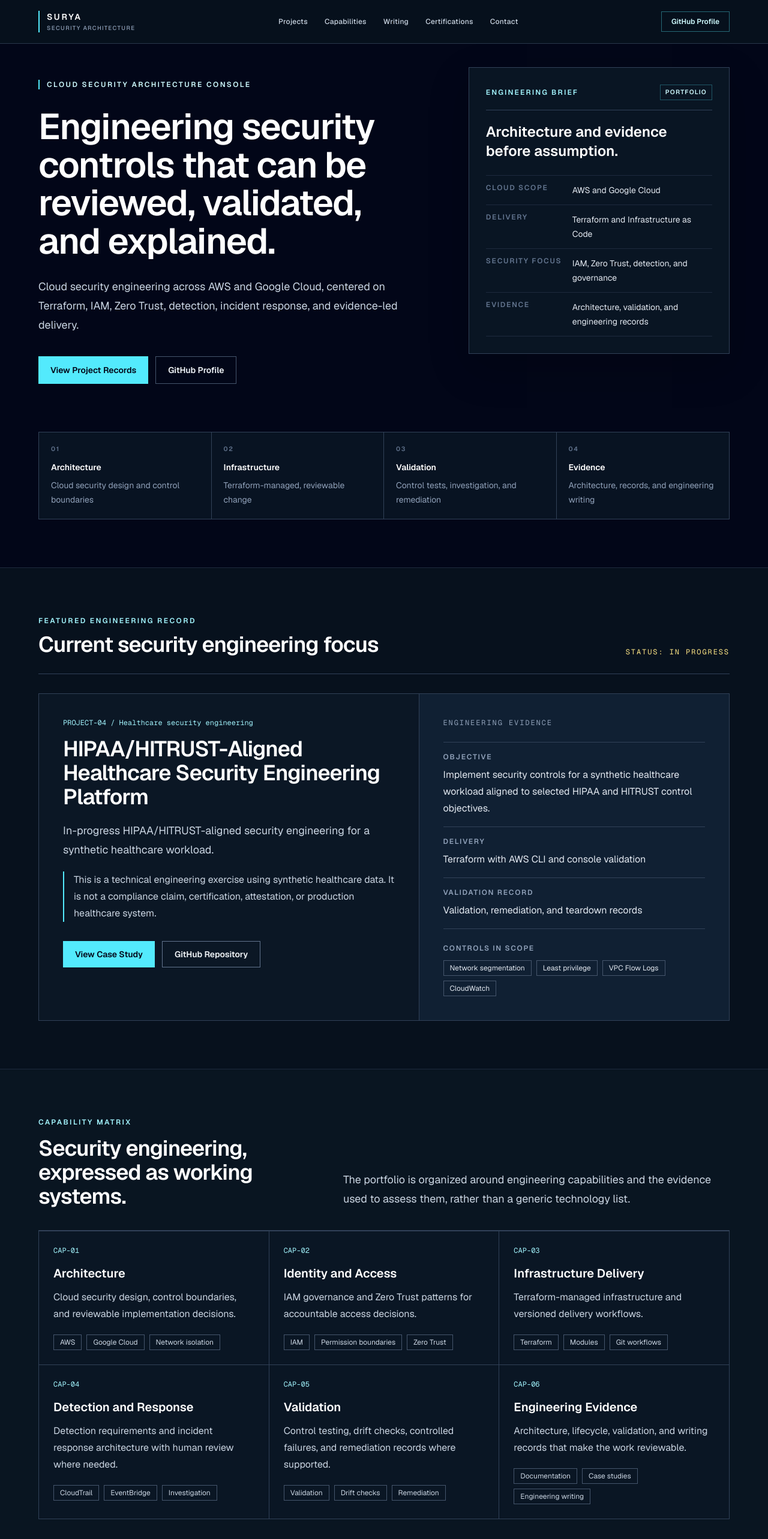
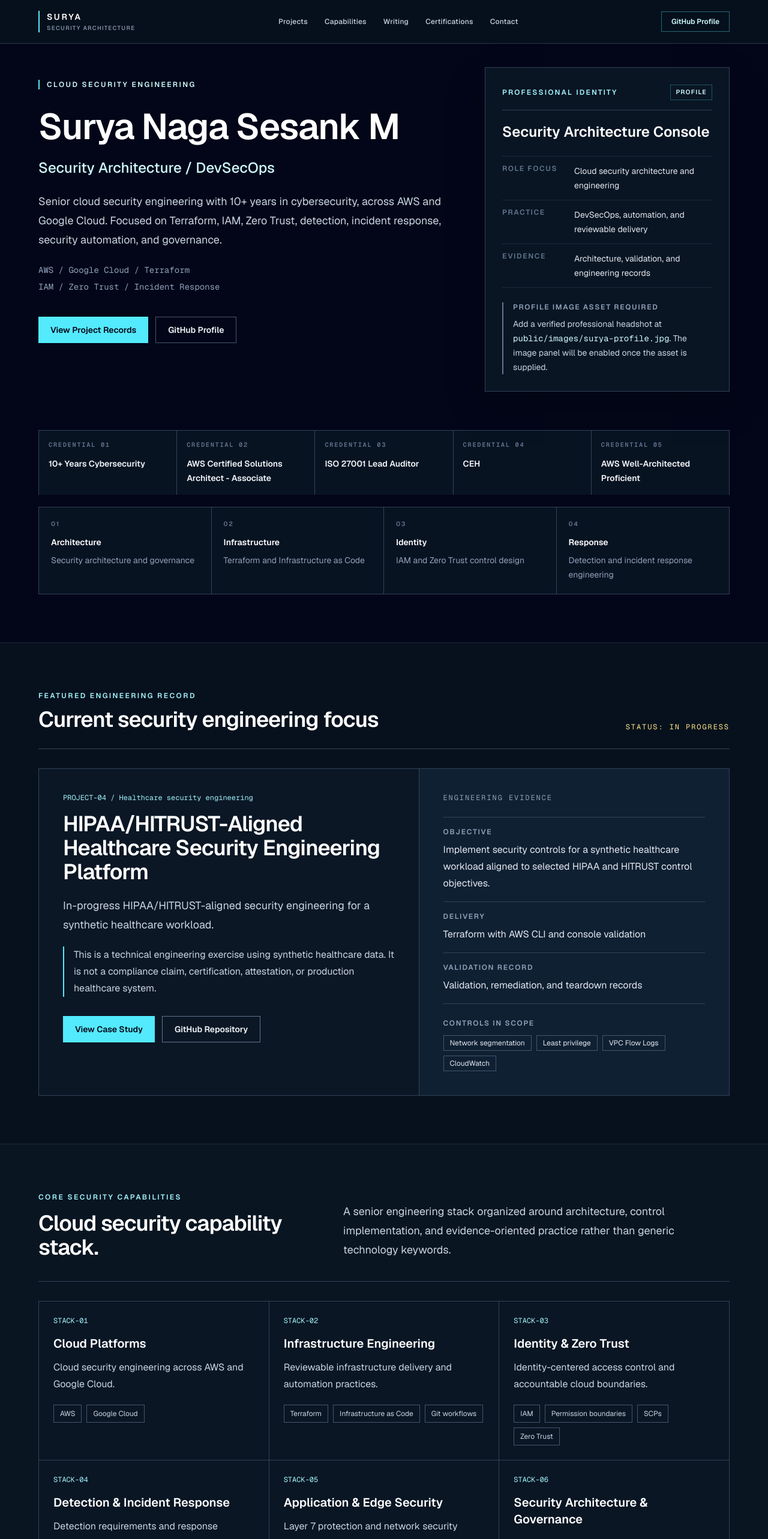
Before and after one commit to nagasesank/Nagasesank.github.io, a Next.js app: page / in a window 1280 px wide. Shown: the top 2566 px of the page at 60% size. Built offline with nearby package versions, Linux system fonts and the light colour scheme.

Commit message:
feat(portfolio): add professional profile and security capability stack

```diff
--- a/components/CoreSkills.tsx
+++ b/components/CoreSkills.tsx
@@ -1,70 +1,33 @@
-const capabilityMatrix = [
-  {
-    domain: "Architecture",
-    detail: "Cloud security design, control boundaries, and reviewable implementation decisions.",
-    practices: ["AWS", "Google Cloud", "Network isolation"],
-  },
-  {
-    domain: "Identity and Access",
-    detail: "IAM governance and Zero Trust patterns for accountable access decisions.",
-    practices: ["IAM", "Permission boundaries", "Zero Trust"],
-  },
-  {
-    domain: "Infrastructure Delivery",
-    detail: "Terraform-managed infrastructure and versioned delivery workflows.",
-    practices: ["Terraform", "Modules", "Git workflows"],
-  },
-  {
-    domain: "Detection and Response",
-    detail: "Detection requirements and incident response architecture with human review where needed.",
-    practices: ["CloudTrail", "EventBridge", "Investigation"],
-  },
-  {
-    domain: "Validation",
-    detail: "Control testing, drift checks, controlled failures, and remediation records where supported.",
-    practices: ["Validation", "Drift checks", "Remediation"],
-  },
-  {
-    domain: "Engineering Evidence",
-    detail: "Architecture, lifecycle, validation, and writing records that make the work reviewable.",
-    practices: ["Documentation", "Case studies", "Engineering writing"],
-  },
+const capabilityStack = [
+  { domain: "Cloud Platforms", detail: "Cloud security engineering across AWS and Google Cloud.", practices: ["AWS", "Google Cloud"] },
+  { domain: "Infrastructure Engineering", detail: "Reviewable infrastructure delivery and automation practices.", practices: ["Terraform", "Infrastructure as Code", "Git workflows"] },
+  { domain: "Identity & Zero Trust", detail: "Identity-centered access control and accountable cloud boundaries.", practices: ["IAM", "Permission boundaries", "SCPs", "Zero Trust"] },
+  { domain: "Detection & Incident Response", detail: "Detection requirements and response architecture with human review where needed.", practices: ["CloudTrail", "GuardDuty", "EventBridge", "Investigation"] },
+  { domain: "Application & Edge Security", detail: "Layer 7 protection and network security controls across cloud environments.", practices: ["AWS WAF", "Google Cloud Armor", "Network security"] },
+  { domain: "Security Architecture & Governance", detail: "Control boundaries, multi-account architecture, and framework-aware engineering context.", practices: ["Governance controls", "NIST", "ISO 27001", "HIPAA/HITRUST-aligned engineering", "PCI DSS", "SOC 2"] },
+  { domain: "Engineering Practice", detail: "Evidence-oriented delivery that distinguishes implementation, validation, and current state.", practices: ["DevSecOps", "Automation", "Controlled validation", "Remediation", "Revalidation", "Documentation"] },
 ];
 
 export default function CoreSkills() {
   return (
-    <section className="border-b border-slate-800 bg-[#091521] py-16 sm:py-20">
+    <section id="capability-stack" aria-labelledby="capability-stack-heading" className="border-b border-slate-800 bg-[#091521] py-16 sm:py-20">
       <div className="mx-auto max-w-screen-2xl px-5 sm:px-8 lg:px-16">
         <div className="grid gap-8 border-b border-slate-700 pb-9 lg:grid-cols-[0.85fr_1.15fr] lg:items-end">
           <div>
-            <p className="text-xs font-semibold uppercase tracking-[0.2em] text-cyan-200">
-              Capability matrix
-            </p>
-            <h2 className="mt-4 text-3xl font-semibold tracking-tight text-white sm:text-4xl">
-              Security engineering, expressed as working systems.
-            </h2>
+            <p className="text-xs font-semibold uppercase tracking-[0.2em] text-cyan-200">Core security capabilities</p>
+            <h2 id="capability-stack-heading" className="mt-4 text-3xl font-semibold tracking-tight text-white sm:text-4xl">Cloud security capability stack.</h2>
           </div>
-          <p className="max-w-2xl text-lg leading-8 text-slate-300">
-            The portfolio is organized around engineering capabilities and the
-            evidence used to assess them, rather than a generic technology list.
-          </p>
+          <p className="max-w-2xl text-lg leading-8 text-slate-300">A senior engineering stack organized around architecture, control implementation, and evidence-oriented practice rather than generic technology keywords.</p>
         </div>
 
-        <div className="grid border-l border-t border-slate-700 sm:grid-cols-2 xl:grid-cols-3">
-          {capabilityMatrix.map((capability, index) => (
-            <article
-              key={capability.domain}
-              className="border-b border-r border-slate-700 bg-[#0b1725]/70 p-5 sm:p-6"
-            >
-              <p className="font-mono text-xs text-cyan-200">CAP-{String(index + 1).padStart(2, "0")}</p>
+        <div className="mt-8 grid border-l border-t border-slate-700 sm:grid-cols-2 xl:grid-cols-3">
+          {capabilityStack.map((capability, index) => (
+            <article key={capability.domain} className="border-b border-r border-slate-700 bg-[#0b1725]/70 p-5 sm:p-6">
+              <p className="font-mono text-xs text-cyan-200">STACK-{String(index + 1).padStart(2, "0")}</p>
               <h3 className="mt-4 text-xl font-semibold text-white">{capability.domain}</h3>
               <p className="mt-3 leading-7 text-slate-300">{capability.detail}</p>
               <ul className="mt-5 flex flex-wrap gap-2" aria-label={`${capability.domain} practices`}>
-                {capability.practices.map((practice) => (
-                  <li key={practice} className="border border-slate-600 px-2.5 py-1 text-xs text-slate-300">
-                    {practice}
-                  </li>
-                ))}
+                {capability.practices.map((practice) => <li key={practice} className="border border-slate-600 px-2.5 py-1 text-xs leading-5 text-slate-300">{practice}</li>)}
               </ul>
             </article>
           ))}
--- a/components/Hero.tsx
+++ b/components/Hero.tsx
@@ -1,10 +1,18 @@
 import Link from "next/link";
 
+const credentials = [
+  "10+ Years Cybersecurity",
+  "AWS Certified Solutions Architect - Associate",
+  "ISO 27001 Lead Auditor",
+  "CEH",
+  "AWS Well-Architected Proficient",
+];
+
 const capabilitySignals = [
-  ["Architecture", "Cloud security design and control boundaries"],
-  ["Infrastructure", "Terraform-managed, reviewable change"],
-  ["Validation", "Control tests, investigation, and remediation"],
-  ["Evidence", "Architecture, records, and engineering writing"],
+  ["Architecture", "Security architecture and governance"],
+  ["Infrastructure", "Terraform and Infrastructure as Code"],
+  ["Identity", "IAM and Zero Trust control design"],
+  ["Response", "Detection and incident response engineering"],
 ];
 
 export default function Hero() {
@@ -12,88 +20,62 @@ export default function Hero() {
     <section className="relative overflow-hidden border-b border-slate-800 pt-28">
       <div className="absolute inset-0 -z-10 opacity-40 [background-image:linear-gradient(rgba(103,232,249,0.05)_1px,transparent_1px),linear-gradient(90deg,rgba(103,232,249,0.05)_1px,transparent_1px)] [background-size:3rem_3rem]" />
       <div className="mx-auto max-w-screen-2xl px-5 pb-14 sm:px-8 lg:px-16 lg:pb-20">
-        <div className="grid items-start gap-10 lg:grid-cols-[minmax(0,1.2fr)_minmax(20rem,0.8fr)] lg:gap-16">
+        <div className="grid items-start gap-10 lg:grid-cols-[minmax(0,1.25fr)_minmax(19rem,0.75fr)] lg:gap-16">
           <div className="pt-4">
             <p className="inline-flex border-l-2 border-cyan-300 pl-3 text-xs font-semibold uppercase tracking-[0.2em] text-cyan-100">
-              Cloud Security Architecture Console
+              Cloud Security Engineering
             </p>
             <h1 className="mt-7 max-w-4xl text-4xl font-semibold leading-[1.06] tracking-tight text-white sm:text-5xl lg:text-6xl">
-              Engineering security controls that can be reviewed, validated,
-              and explained.
+              Surya Naga Sesank M
             </h1>
-            <p className="mt-7 max-w-2xl text-lg leading-8 text-slate-300">
-              Cloud security engineering across AWS and Google Cloud, centered
-              on Terraform, IAM, Zero Trust, detection, incident response, and
-              evidence-led delivery.
+            <p className="mt-5 text-xl font-medium text-cyan-100 sm:text-2xl">
+              Security Architecture <span aria-hidden="true">/</span> DevSecOps
+            </p>
+            <p className="mt-6 max-w-3xl text-lg leading-8 text-slate-300">
+              Senior cloud security engineering with 10+ years in cybersecurity,
+              across AWS and Google Cloud. Focused on Terraform, IAM, Zero Trust,
+              detection, incident response, security automation, and governance.
+            </p>
+            <p className="mt-5 font-mono text-sm leading-7 text-slate-400">
+              AWS <span aria-hidden="true">/</span> Google Cloud <span aria-hidden="true">/</span> Terraform
+              <br />
+              IAM <span aria-hidden="true">/</span> Zero Trust <span aria-hidden="true">/</span> Incident Response
             </p>
             <div className="mt-9 flex flex-wrap gap-3">
-              <Link
-                href="/#engineering-projects"
-                className="inline-flex items-center justify-center bg-cyan-300 px-5 py-3 text-sm font-semibold text-slate-950 hover:bg-cyan-200"
-              >
+              <Link href="/#engineering-projects" className="inline-flex min-h-11 items-center justify-center bg-cyan-300 px-5 text-sm font-semibold text-slate-950 transition-colors hover:bg-cyan-200">
                 View Project Records
               </Link>
-              <a
-                href="https://github.com/nagasesank"
-                target="_blank"
-                rel="noopener noreferrer"
-                className="inline-flex items-center justify-center border border-slate-600 px-5 py-3 text-sm font-semibold text-slate-100 hover:border-cyan-300 hover:text-cyan-100"
-              >
+              <a href="https://github.com/nagasesank" target="_blank" rel="noopener noreferrer" className="inline-flex min-h-11 items-center justify-center border border-slate-600 px-5 text-sm font-semibold text-slate-100 transition-colors hover:border-cyan-300 hover:text-cyan-100">
                 GitHub Profile
               </a>
             </div>
           </div>
 
-          <aside
-            aria-labelledby="engineering-brief-heading"
-            className="border border-slate-700 bg-[#0b1725]/90 p-5 shadow-[0_1.5rem_4rem_rgba(0,0,0,0.2)] sm:p-7"
-          >
+          <aside aria-labelledby="identity-panel-heading" className="border border-slate-700 bg-[#0b1725]/90 p-5 shadow-[0_1.5rem_4rem_rgba(0,0,0,0.2)] sm:p-7">
             <div className="flex items-center justify-between gap-4 border-b border-slate-700 pb-4">
-              <p className="text-xs font-semibold uppercase tracking-[0.18em] text-cyan-200">
-                Engineering brief
-              </p>
-              <span className="border border-cyan-300/30 px-2 py-1 text-[0.65rem] font-semibold uppercase tracking-[0.12em] text-cyan-100">
-                Portfolio
-              </span>
+              <p className="text-xs font-semibold uppercase tracking-[0.18em] text-cyan-200">Professional identity</p>
+              <span className="border border-cyan-300/30 px-2 py-1 text-[0.65rem] font-semibold uppercase tracking-[0.12em] text-cyan-100">Profile</span>
             </div>
-            <h2 id="engineering-brief-heading" className="mt-5 text-2xl font-semibold text-white">
-              Architecture and evidence before assumption.
-            </h2>
+            <h2 id="identity-panel-heading" className="mt-5 text-2xl font-semibold text-white">Security Architecture Console</h2>
             <dl className="mt-6 divide-y divide-slate-800 border-y border-slate-800">
-              {[
-                ["Cloud scope", "AWS and Google Cloud"],
-                ["Delivery", "Terraform and Infrastructure as Code"],
-                ["Security focus", "IAM, Zero Trust, detection, and governance"],
-                ["Evidence", "Architecture, validation, and engineering records"],
-              ].map(([term, detail]) => (
-                <div key={term} className="grid gap-1 py-3 sm:grid-cols-[8rem_minmax(0,1fr)] sm:gap-4">
-                  <dt className="text-xs font-semibold uppercase tracking-[0.14em] text-slate-500">
-                    {term}
-                  </dt>
-                  <dd className="text-sm leading-6 text-slate-200">{detail}</dd>
-                </div>
-              ))}
+              {["Role focus|Cloud security architecture and engineering", "Practice|DevSecOps, automation, and reviewable delivery", "Evidence|Architecture, validation, and engineering records"].map((record) => {
+                const [term, detail] = record.split("|");
+                return <div key={term} className="grid gap-1 py-3 sm:grid-cols-[6.5rem_minmax(0,1fr)] sm:gap-4"><dt className="text-xs font-semibold uppercase tracking-[0.14em] text-slate-500">{term}</dt><dd className="text-sm leading-6 text-slate-200">{detail}</dd></div>;
+              })}
             </dl>
+            <div className="mt-6 border-l-2 border-slate-500 pl-4">
+              <p className="text-xs font-semibold uppercase tracking-[0.14em] text-slate-400">Profile image asset required</p>
+              <p className="mt-2 text-sm leading-6 text-slate-300">Add a verified professional headshot at <code className="text-cyan-100">public/images/surya-profile.jpg</code>. The image panel will be enabled once the asset is supplied.</p>
+            </div>
           </aside>
         </div>
 
-        <div
-          id="capabilities"
-          aria-label="Core cloud security capabilities"
-          className="mt-14 grid border border-slate-700 bg-[#0b1725]/80 sm:grid-cols-2 lg:mt-20 lg:grid-cols-4"
-        >
-          {capabilitySignals.map(([capability, description], index) => (
-            <div
-              key={capability}
-              className="border-b border-slate-700 p-5 last:border-b-0 sm:[&:nth-child(odd)]:border-r lg:border-b-0 lg:border-r lg:last:border-r-0"
-            >
-              <p className="text-[0.65rem] font-semibold uppercase tracking-[0.16em] text-slate-500">
-                0{index + 1}
-              </p>
-              <p className="mt-3 text-sm font-semibold text-white">{capability}</p>
-              <p className="mt-2 text-sm leading-6 text-slate-400">{description}</p>
-            </div>
-          ))}
+        <ul aria-label="Professional credentials" className="mt-12 grid border-l border-t border-slate-700 bg-[#0b1725]/80 sm:grid-cols-2 lg:mt-16 lg:grid-cols-5">
+          {credentials.map((credential, index) => <li key={credential} className="border-b border-r border-slate-700 p-4 lg:border-b-0"><p className="font-mono text-[0.65rem] font-semibold uppercase tracking-[0.16em] text-slate-500">Credential {String(index + 1).padStart(2, "0")}</p><p className="mt-3 text-sm font-semibold leading-6 text-slate-100">{credential}</p></li>)}
+        </ul>
+
+        <div id="capabilities" aria-label="Core cloud security capabilities" className="mt-5 grid border border-slate-700 bg-[#0b1725]/80 sm:grid-cols-2 lg:grid-cols-4">
+          {capabilitySignals.map(([capability, description], index) => <div key={capability} className="border-b border-slate-700 p-5 last:border-b-0 sm:[&:nth-child(odd)]:border-r lg:border-b-0 lg:border-r lg:last:border-r-0"><p className="text-[0.65rem] font-semibold uppercase tracking-[0.16em] text-slate-500">0{index + 1}</p><p className="mt-3 text-sm font-semibold text-white">{capability}</p><p className="mt-2 text-sm leading-6 text-slate-400">{description}</p></div>)}
         </div>
       </div>
     </section>
```
